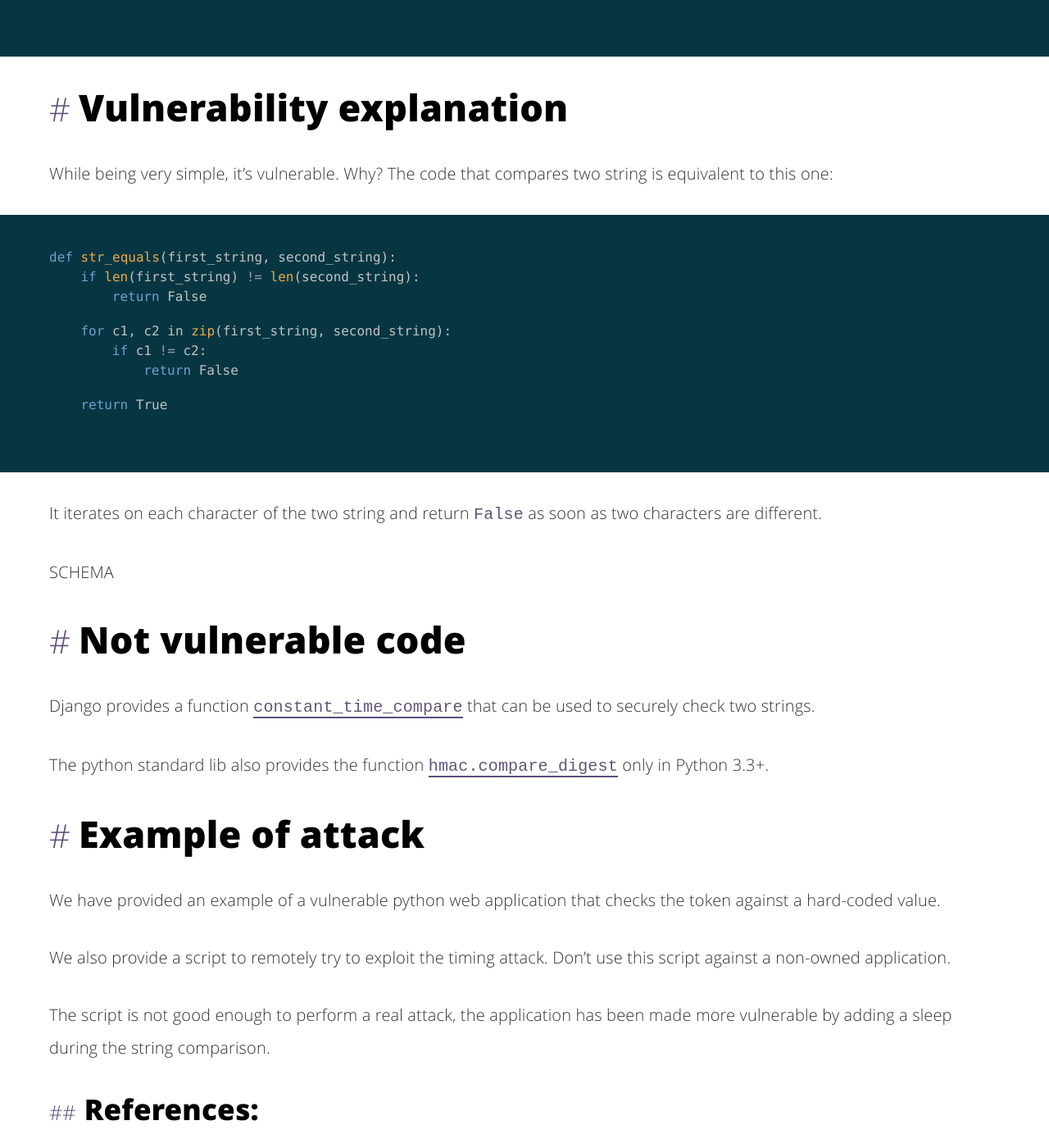
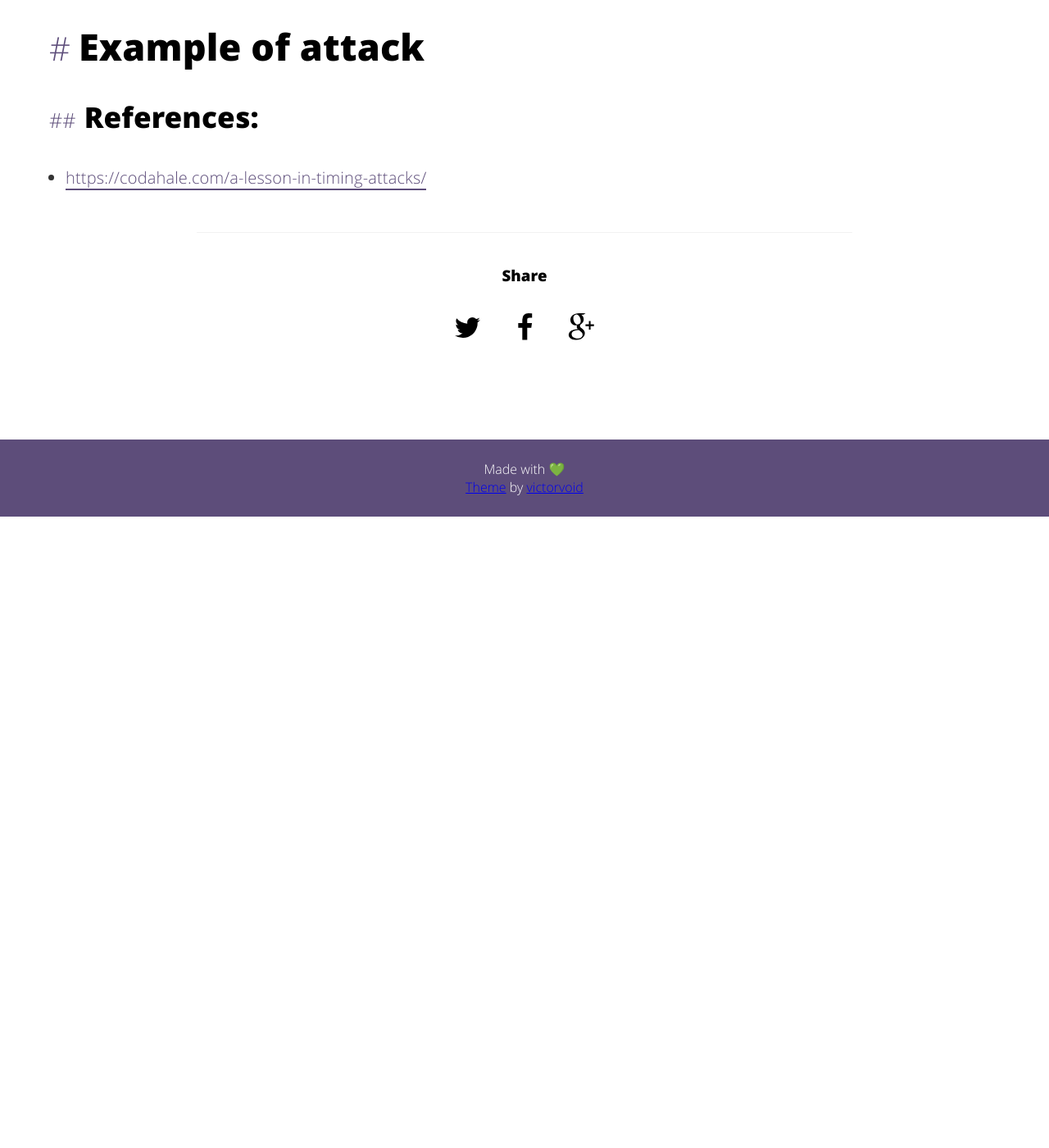
Before and after one commit to sqreen/DevelopersSecurityBestPractices, a Jekyll site: the page built from _practices/timing-attack/nodejs.md, in a window 1280 px wide and 1400 px high, scrolled down 829 px. Shown: the whole window at 82% size. Built offline with Jekyll 4.4.1, drawn with Linux system fonts in a browser that asks for light colours; after the commit the page ends 1459 px from its top, so only the background shows below that; some of the changed text lies outside the part shown.

Commit message:
Some cleaning

````diff
--- a/_practices/timing-attack/nodejs.md
+++ b/_practices/timing-attack/nodejs.md
@@ -11,52 +11,14 @@ Don't use string comparison `==` when checking for secrets or token equality. Us
 
 # Vulnerable code
 
-For example take this Python code:
-
-```python
-def is_authorized(token):
-    if token == 'MY_SECURE_TOKEN':
-        return True
-    else:
-        return False
-```
-
 # Vulnerability explanation
-
-While being very simple, it's vulnerable. Why? The code that compares two string is equivalent to this one:
-
-```python
-def str_equals(first_string, second_string):
-    if len(first_string) != len(second_string):
-        return False
-
-    for c1, c2 in zip(first_string, second_string):
-        if c1 != c2:
-            return False
-
-    return True
-```
-
-It iterates on each character of the two string and return `False` as soon as two characters are different.
 
 SCHEMA
 
 # Not vulnerable code
 
-Django provides a function [`constant_time_compare`](constant_time_compare) that can be used to securely check two strings.
-
-The python standard lib also provides the function [`hmac.compare_digest`](https://docs.python.org/3/library/hmac.html#hmac.compare_digest) only in Python 3.3+.
-
 # Example of attack
-
-We have provided an example of a vulnerable python web application that checks the token against a hard-coded value.
-
-We also provide a script to remotely try to exploit the timing attack. Don't use this script against a non-owned application.
-
-The script is not good enough to perform a real attack, the application has been made more vulnerable by adding a sleep during the string comparison.
-
 
 ## References:
 
 - [https://codahale.com/a-lesson-in-timing-attacks/](https://codahale.com/a-lesson-in-timing-attacks/)
--
````
Also changed, not shown: _practices/timing-attack/python.md (+0 -1 lines).
